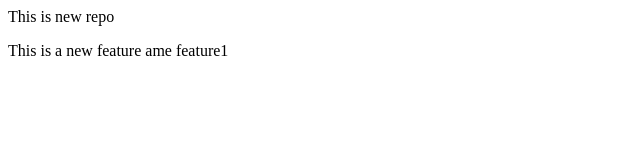
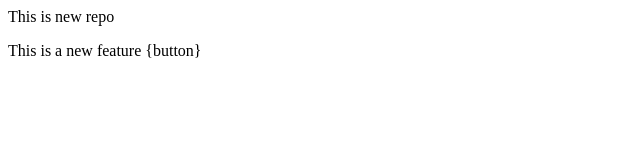
Before and after one commit to Purvisahu28/LocalRepo, a plain HTML site: page index.html in a window 1280 px wide. Shown: the full height of the page, 0-640 px from the left. Drawn offline with Linux system fonts and the light colour scheme.

Commit message:
Add button

```diff
--- a/index.html
+++ b/index.html
@@ -1,2 +1,2 @@
 <p>This is new repo</p>
-<p>This is a new feature ame feature1</p>
+<p>This is a new feature {button}</p>
```
